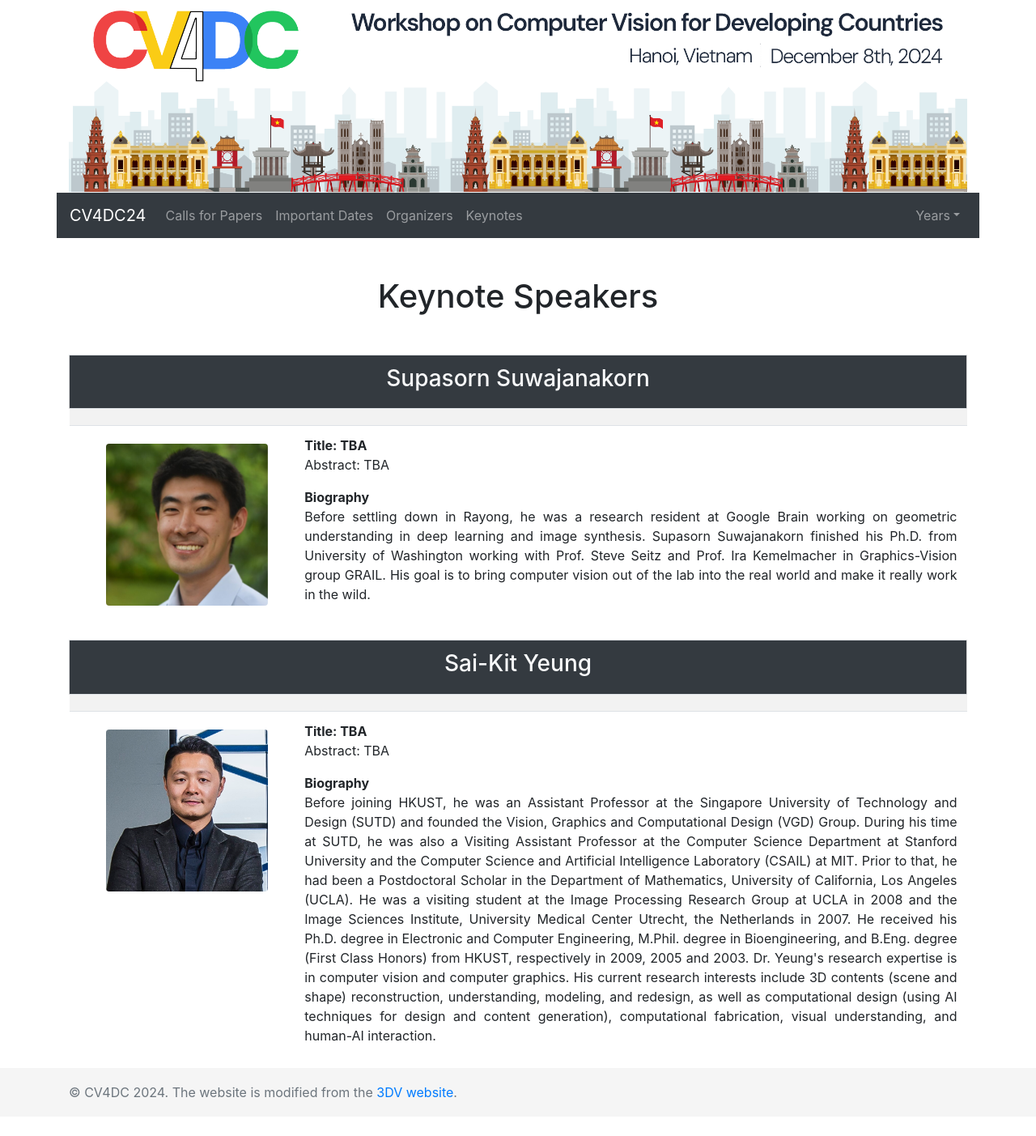
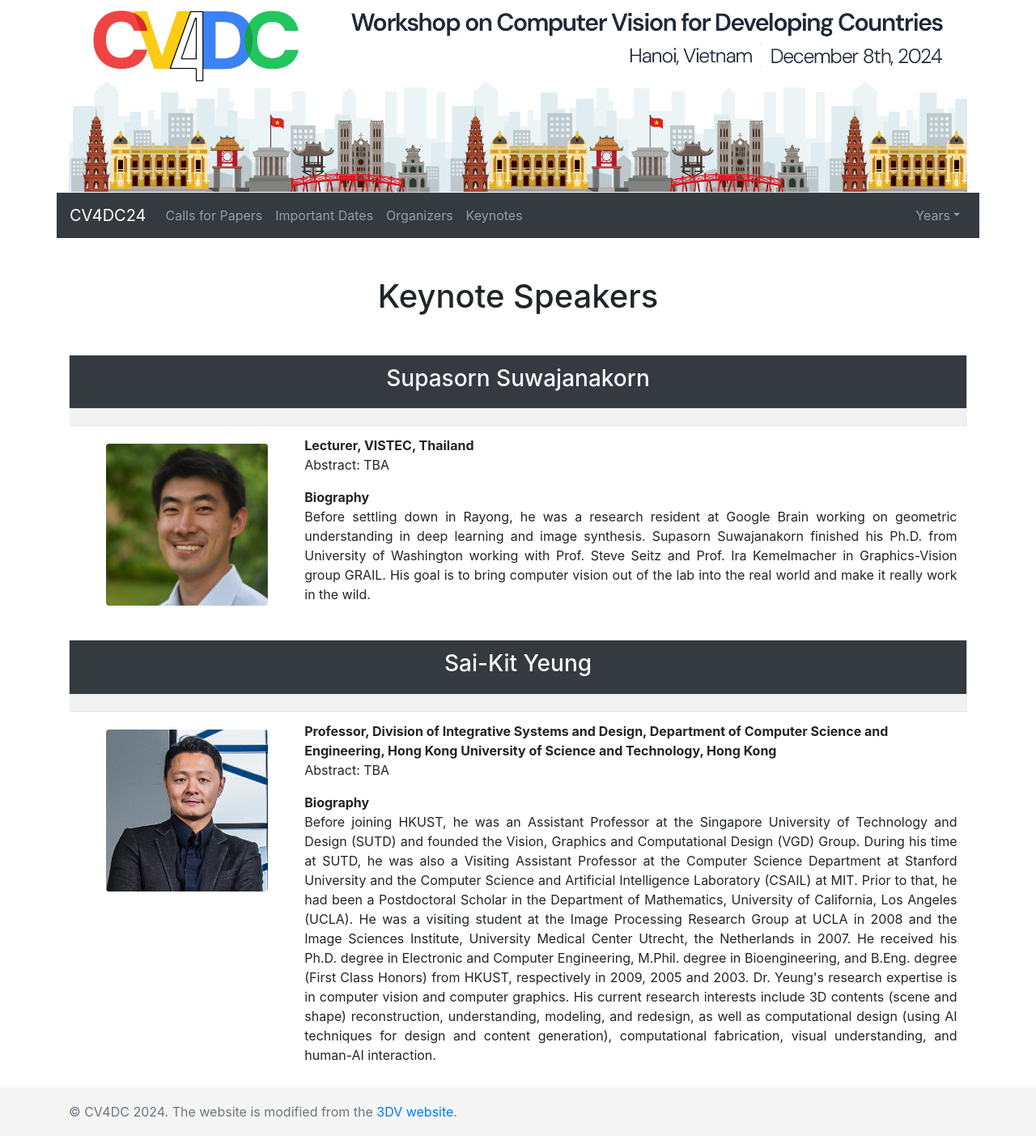
Before and after one commit to cv4dc/cv4dc.github.io, a Jekyll site: the page built from 2024/keynotes.md, in a window 1280 px wide. Shown: the whole page at 81% size. Built offline with Jekyll 4.4.1, drawn with Linux system fonts in a browser that asks for light colours; nearby versions of some CDN libraries; before the commit the page ends 1379 px from its top, so only the background shows below that.

Commit message:
chore: update keynote information

```diff
--- a/_data/keynotes.yml
+++ b/_data/keynotes.yml
@@ -1,6 +1,6 @@
 2024:
  - name: "Supasorn Suwajanakorn"
-   title: "Title: TBA"
+   title: "Lecturer, VISTEC, Thailand"
    abstract: "Abstract: TBA"
    bio: "Before settling down in Rayong, he was a research resident at Google Brain working on geometric understanding in deep learning and image synthesis. Supasorn Suwajanakorn finished his Ph.D. from University of Washington working with Prof. Steve Seitz and Prof. Ira Kemelmacher in Graphics-Vision group GRAIL. His goal is to bring computer vision out of the lab into the real world and make it really work in the wild."
    prez: In Person
@@ -9,7 +9,7 @@
    order: 1
    index: 1
  - name: "Sai-Kit Yeung"
-   title: "Title: TBA"
+   title: "Professor, Division of Integrative Systems and Design, Department of Computer Science and Engineering, Hong Kong University of Science and Technology, Hong Kong"
    abstract: "Abstract: TBA"
    bio: "Before joining HKUST, he was an Assistant Professor at the Singapore University of Technology and Design (SUTD) and founded the Vision, Graphics and Computational Design (VGD) Group. During his time at SUTD, he was also a Visiting Assistant Professor at the Computer Science Department at Stanford University and the Computer Science and Artificial Intelligence Laboratory (CSAIL) at MIT. Prior to that, he had been a Postdoctoral Scholar in the Department of Mathematics, University of California, Los Angeles (UCLA). He was a visiting student at the Image Processing Research Group at UCLA in 2008 and the Image Sciences Institute, University Medical Center Utrecht, the Netherlands in 2007. He received his Ph.D. degree in Electronic and Computer Engineering, M.Phil. degree in Bioengineering, and B.Eng. degree (First Class Honors) from HKUST, respectively in 2009, 2005 and 2003. Dr. Yeung's research expertise is in computer vision and computer graphics. His current research interests include 3D contents (scene and shape) reconstruction, understanding, modeling, and redesign, as well as computational design (using AI techniques for design and content generation), computational fabrication, visual understanding, and human-AI interaction."
    prez: In Person
@@ -17,12 +17,3 @@
    url: https://www.saikit.org/
    order: 2
    index: 2
-#  - name: "Xavier Bresson"
-#    title: "Title: TBA"
-#    abstract: "Abstract: TBA"
-#    bio: "Xavier Bresson is an Associate Professor in the Department of Computer Science at the National University of Singapore (NUS). He received his Ph.D. degree from EPFL, Lausanne, Switzerland, in 2005. His research focuses on Graph Deep Learning, a new framework that combines graph theory and neural networks to tackle complex data domains. In 2017, he received the USD 2M NRF Fellowship, the largest individual grant in Singapore, to develop this new framework. He was also awarded several research grants in the U.S. and Hong Kong. He co-authored one of the most cited works in this domain (10th most cited paper at NeurIPS) and has significantly contributed to mature these emerging techniques. He has organized several conferences, workshops, and tutorials on graph deep learning."
-#    prez: In Person
-#    image: img/2024/people/xavier.png
-#    url: https://www.comp.nus.edu.sg/cs/people/xaviercs/
-#    order: 3
-#    index: 3
```
Also changed, not shown: img/2024/people/inkyupark.jpg (added).
